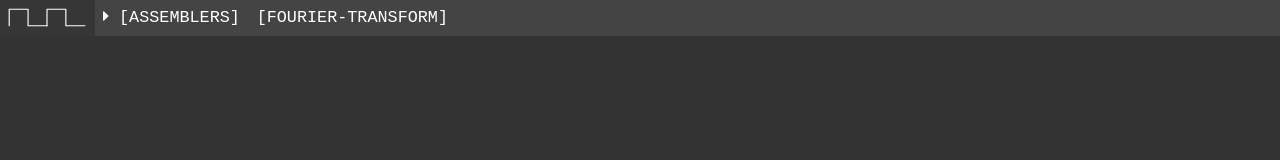
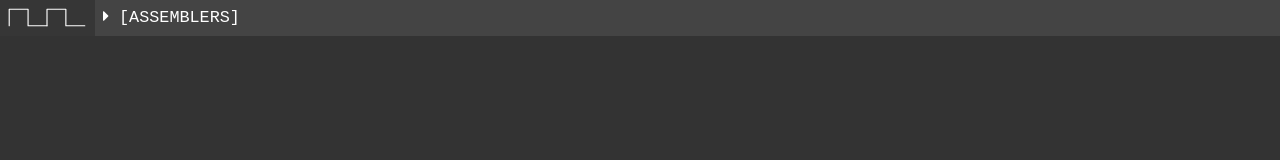
Before and after one commit to eiebox/EIE-Sandbox, a plain HTML site: page index.html in a window 1280 px wide. Drawn offline with Linux system fonts and the light colour scheme.

Commit message:
Moving Fourier Series To Another Branch

```diff
--- a/index.html
+++ b/index.html
@@ -34,7 +34,6 @@
             <a href="../EEP0Assembler/EEP0Assembler.html">[EEP0-ASSEMBLER]</a>
           </div>
         </div>
-        <a href="FourierTransform/Fourier.html">[FOURIER-TRANSFORM]</a>
       </div>
       <script>
         /* When the user clicks on the button, toggle between hiding and showing the dropdown content */
```
